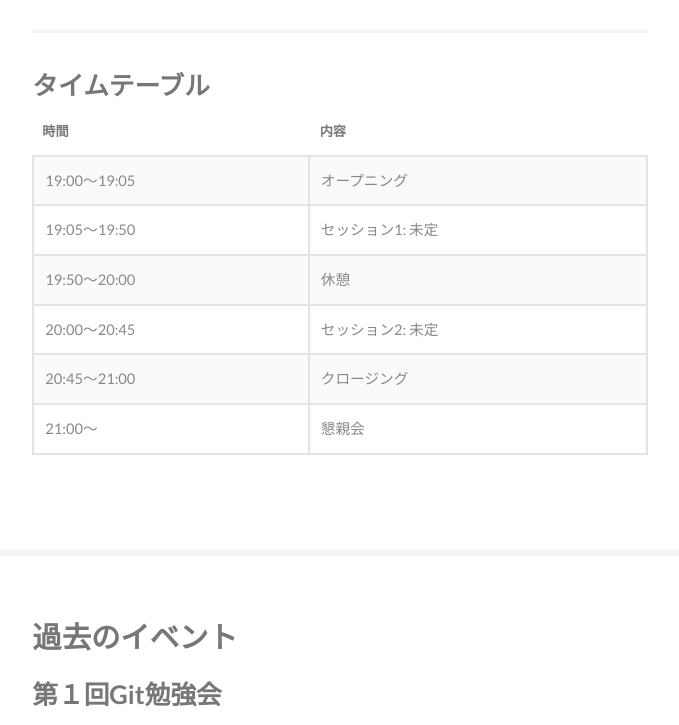
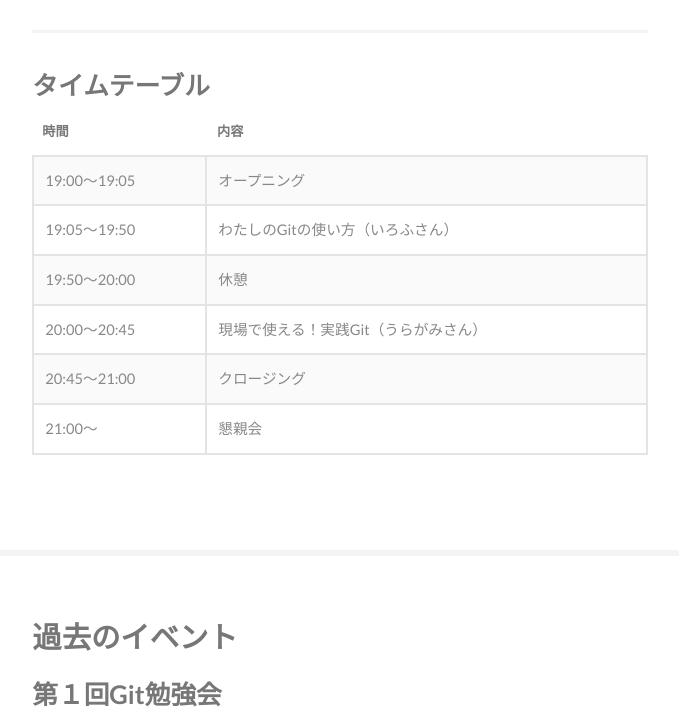
Before and after one commit to jarad-dev/GitSample, a plain HTML site: page index.html in a window 1280 px wide. Shown: the part 1072-1797 px from the top of the page, without its empty margins (153-832 px from the left). Drawn offline with Linux system fonts and the light colour scheme.

Commit message:
セッション情報を記載した

```diff
--- a/index.html
+++ b/index.html
@@ -91,7 +91,7 @@
                                 </tr>
                                 <tr>
                                     <td>19:05〜19:50</td>
-                                    <td>セッション1: 未定</td>
+                                    <td>わたしのGitの使い方（いろふさん）</td>
                                 </tr>
                                 <tr>
                                     <td>19:50〜20:00</td>
@@ -99,7 +99,7 @@
                                 </tr>
                                 <tr>
                                     <td>20:00〜20:45</td>
-                                    <td>セッション2: 未定</td>
+                                    <td>現場で使える！実践Git（うらがみさん）</td>
                                 </tr>
                                 <tr>
                                     <td>20:45〜21:00</td>
```
